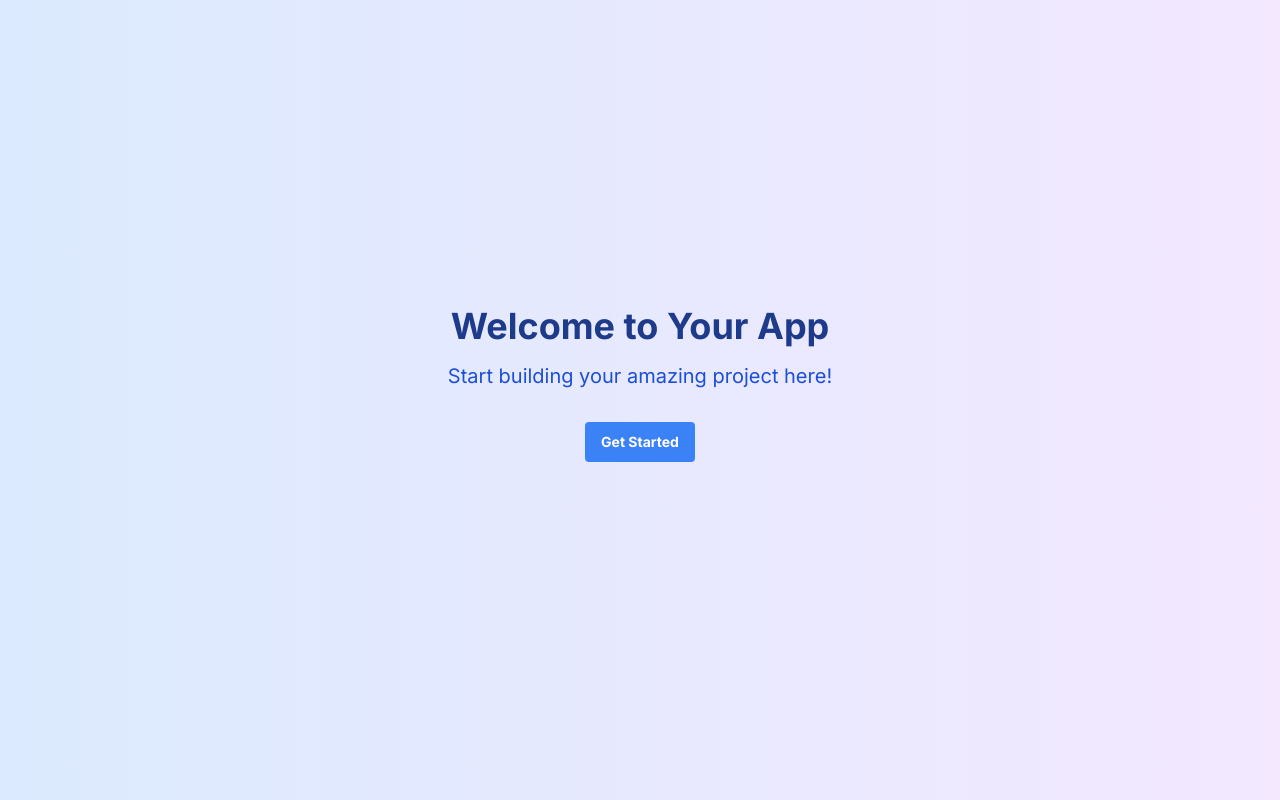
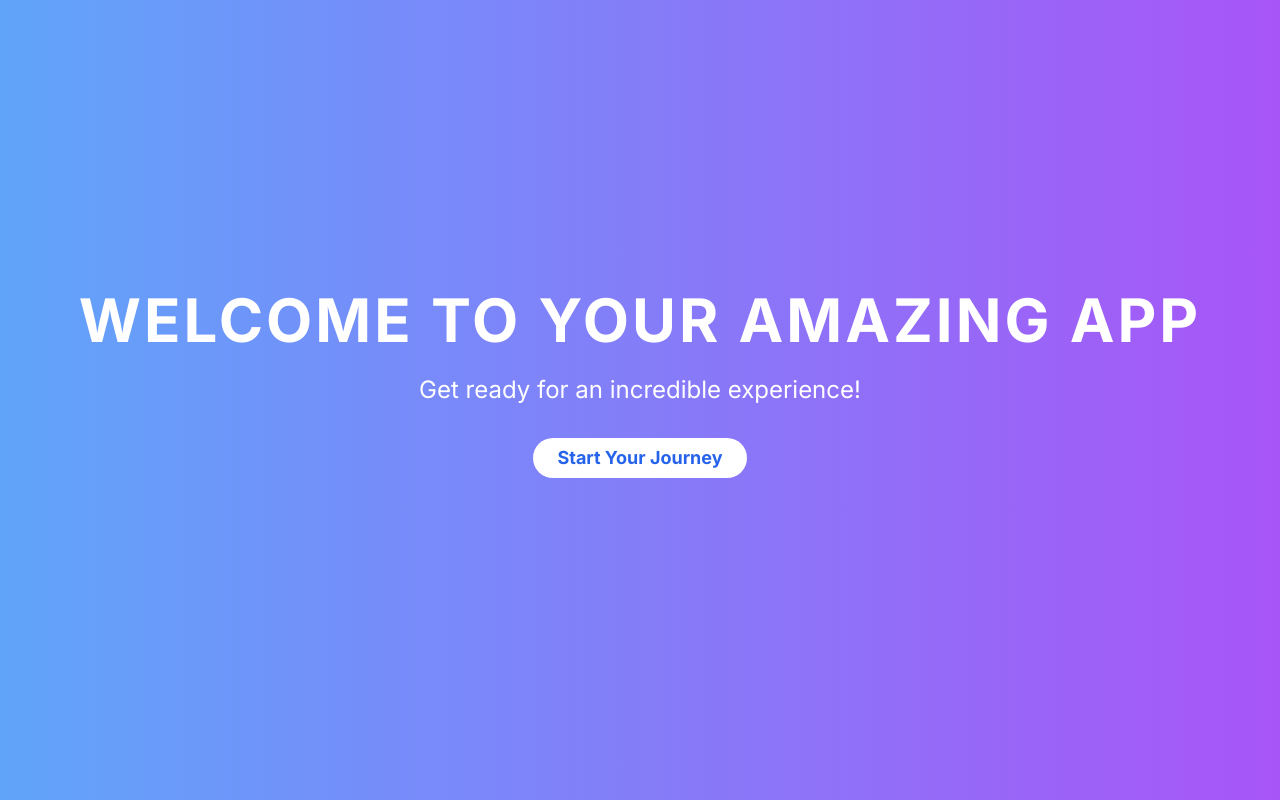
Before and after one commit to MuhammadAman02/hst-ai-283cf5dd-c3e4-4983-9ea1-bd20a8903111, a React (Vite) app: page / in a window 1280 px wide. Built offline with nearby package versions, Linux system fonts and the light colour scheme.

Commit message:
update file

```diff
--- a/src/pages/Index.tsx
+++ b/src/pages/Index.tsx
@@ -3,12 +3,14 @@ import { Button } from '@/components/ui/button';
 
 const Index = () => {
   return (
-    <div className="min-h-screen flex flex-col items-center justify-center bg-gradient-to-r from-blue-100 to-purple-100">
+    <div className="min-h-screen flex flex-col items-center justify-center bg-gradient-to-r from-blue-400 to-purple-500">
       <div className="text-center mb-8">
-        <h1 className="text-4xl font-bold mb-4 text-blue-900">Welcome to Your App</h1>
-        <p className="text-xl text-blue-700 mb-8">Start building your amazing project here!</p>
-        <Button className="bg-blue-500 hover:bg-blue-700 text-white font-bold py-2 px-4 rounded">
-          Get Started
+        <h1 className="text-6xl font-extrabold mb-6 text-white tracking-wider">
+          WELCOME TO YOUR AMAZING APP
+        </h1>
+        <p className="text-2xl text-white mb-8">Get ready for an incredible experience!</p>
+        <Button className="bg-white text-blue-600 hover:bg-blue-100 font-bold py-3 px-6 rounded-full text-lg transition duration-300 ease-in-out transform hover:scale-105">
+          Start Your Journey
         </Button>
       </div>
     </div>
```
